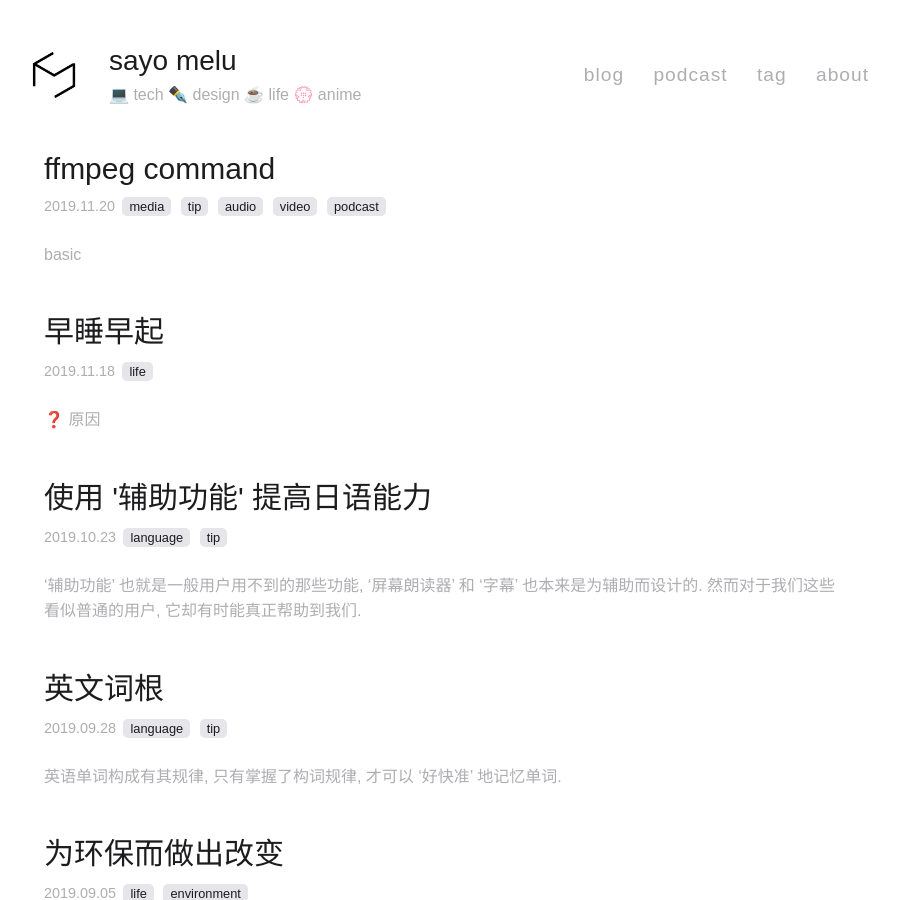
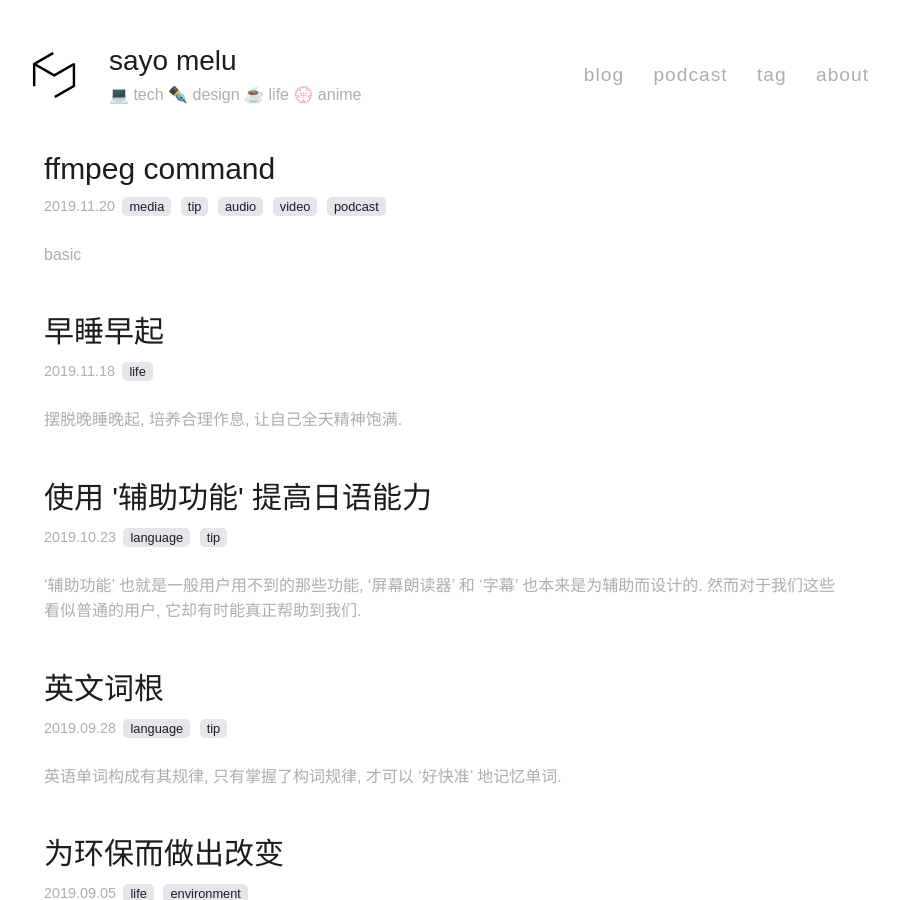
Before and after one commit to yuzujin99/sayo-blog, a Jekyll site: the page built from page/index.html, in a window 1280 px wide and 900 px high. Shown: the whole window, without its empty margins (196-1094 px from the left). Built offline with Jekyll 4.4.1, drawn with Linux system fonts in a browser that asks for light colours.

Commit message:
add: description

```diff
--- a/_posts/podcast/2019-11-18-keep-early-hour.md
+++ b/_posts/podcast/2019-11-18-keep-early-hour.md
@@ -13,6 +13,8 @@ audio: https://raw.githubusercontent.com/sayo-melu/sayo-cast/master/asset/1-5%20
 length: 2829
 comment: true
 ---
+
+摆脱晚睡晚起, 培养合理作息, 让自己全天精神饱满.
 
 ## ❓ 原因
 
```
